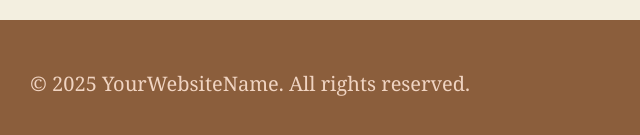
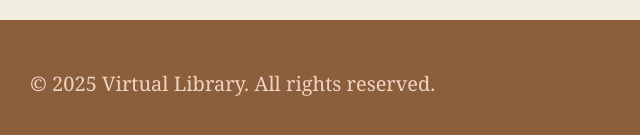
Before and after one commit to JyotsnaMaurya/Virtual_Library, a plain HTML site: page index.html in a window 1280 px wide. Shown: the part 4437-4572 px from the top of the page, 0-640 px from the left. Drawn offline with Linux system fonts and the light colour scheme.

Commit message:
index.html

```diff
--- a/index.html
+++ b/index.html
@@ -216,7 +216,7 @@
         </section>
     </main>
     <footer>
-        <p>&copy; 2025 YourWebsiteName. All rights reserved.</p>
+        <p>&copy; 2025 Virtual Library. All rights reserved.</p>
     </footer>
     <script>
         function toggleDetails(id) {
```
